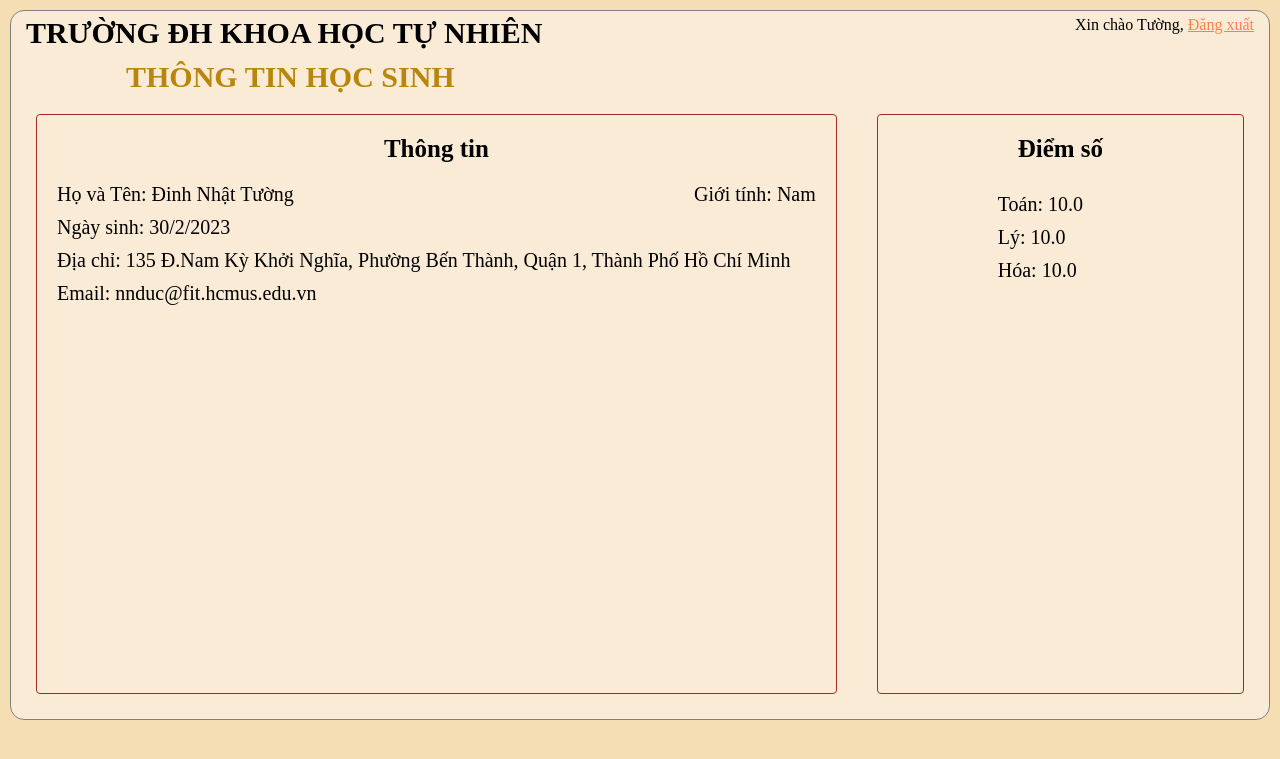
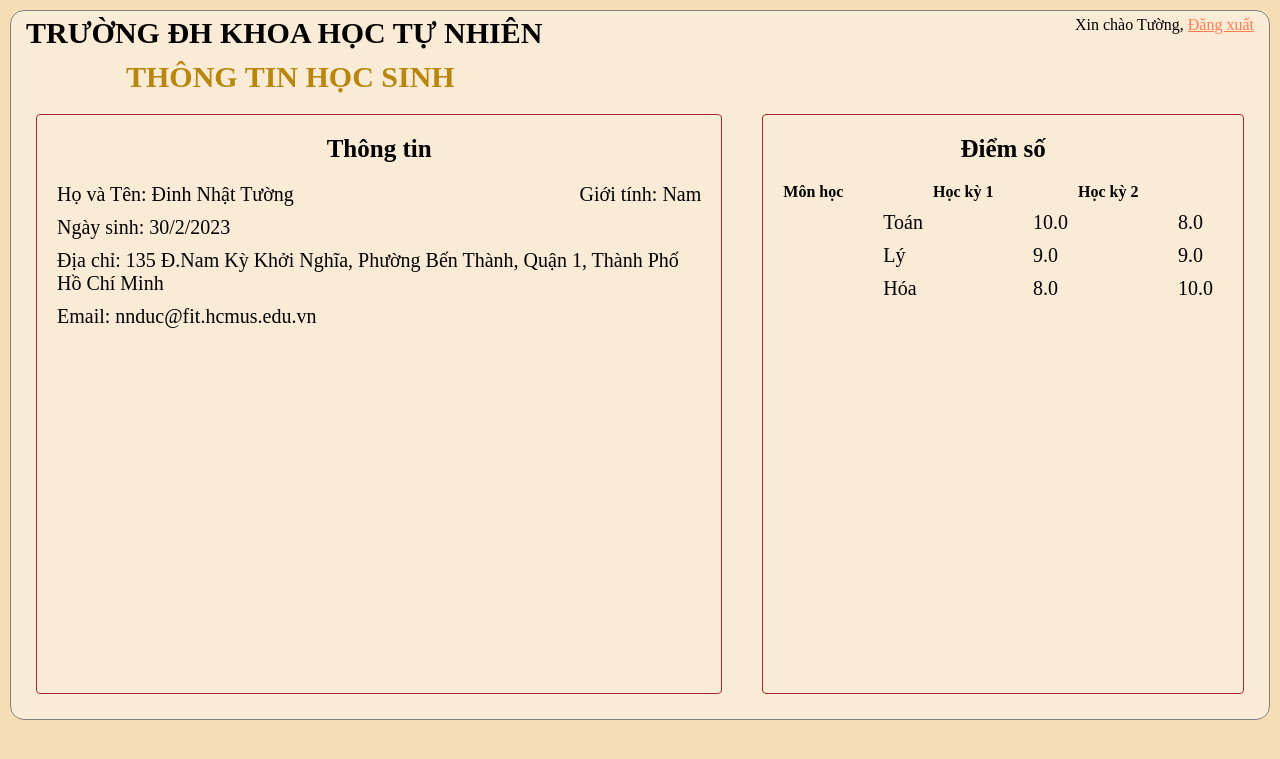
Before and after one commit to trantinvan21087/Project-NMCNPM, a Django app: template SM/Student/templates/Student/studentProfile.html in a window 1280 px wide. Shown: the top 759 px of the page. Run offline with Django 3.2, Linux system fonts and the light colour scheme; the template is opened without the code that fills it, so the values that code supplies are empty.

Commit message:
update học kỳ

```diff
--- a/SM/Student/templates/Student/studentProfile.html
+++ b/SM/Student/templates/Student/studentProfile.html
@@ -33,11 +33,37 @@
                 </div>
                 <div class="score">
                     <h3>Điểm số</h3>
-                    <ul>
+                    <div class="content">
+                        <div class="mon-hoc">
+                            <h4>Môn học</h4>
+                            <ul>
+                                <li>Toán</li>
+                                <li>Lý</li>
+                                <li>Hóa</li>
+                            </ul>
+                        </div>
+                        <div class="hk1">
+                            <h4>Học kỳ 1</h4>
+                            <ul>
+                                <li>10.0</li>
+                                <li>9.0</li>
+                                <li>8.0</li>
+                            </ul>
+                        </div>
+                        <div class="hk2">
+                            <h4>Học kỳ 2</h4>
+                            <ul>
+                                <li>8.0</li>
+                                <li>9.0</li>
+                                <li>10.0</li>
+                            </ul>
+                        </div>
+                    </div>
+                    <!-- <ul>
                         <li>Toán: 10.0</li>
                         <li>Lý: 10.0</li>
                         <li>Hóa: 10.0</li>
-                    </ul>
+                    </ul> -->
 
                 </div>
 
```
